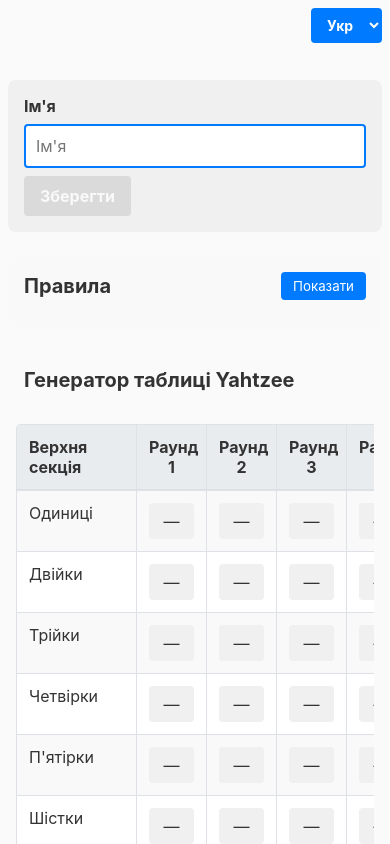
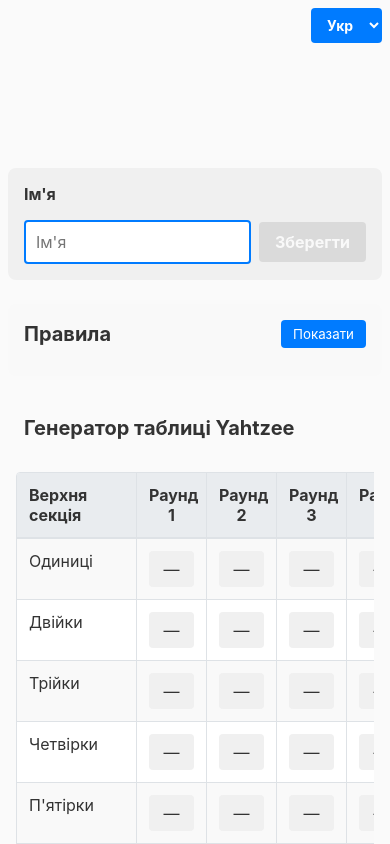
Before and after one commit to melnickforever/yahtzee, a Next.js app: page / in a window 390 px wide. Shown: the top 844 px of the page. Built offline with nearby package versions, Linux system fonts and the light colour scheme.

Commit message:
Style fixes

```diff
--- a/app/globals.css
+++ b/app/globals.css
@@ -63,6 +63,7 @@
 /* Page Layout */
 .page-container {
   position: relative;
+  padding-top: 72px;
 }
 
 .main-container {
@@ -105,7 +106,8 @@
 }
 
 .player-input {
-  width: 100%;
+  flex: 1;
+  min-width: 0;
   padding: 10px;
   font-size: 16px;
   border: 2px solid #007bff;
@@ -540,7 +542,7 @@
 
   .main-container {
     padding: 8px;
-    padding-top: 80px;
+    padding-top: 96px;
   }
 
   .language-switcher {
@@ -567,15 +569,15 @@
 /* Landscape orientation adjustments for mobile */
 @media (max-width: 768px) and (orientation: landscape) {
   .main-container {
-    padding-top: 60px;
+    padding-top: 96px;
   }
 
   .language-switcher {
-    top: 4px;
-    right: 4px;
+    top: 8px;
+    right: 8px;
   }
 
   .player-section {
-    margin-top: 20px;
+    margin-top: 24px;
   }
 }
--- a/app/page.tsx
+++ b/app/page.tsx
@@ -34,11 +34,11 @@
               </button>
             </div>
           ) : (
-            <div>
+            <div style={{ display: 'flex', flexDirection: 'column', gap: '8px' }}>
               <label htmlFor="playerNameInput" className="player-label">
                 {t.playerName}
               </label>
-              <div style={{ display: 'flex', gap: '8px', flexWrap: 'wrap' }}>
+              <div style={{ display: 'flex', gap: '8px', alignItems: 'center', flexWrap: 'wrap' }}>
                 <input
                   id="playerNameInput"
                   type="text"
```
